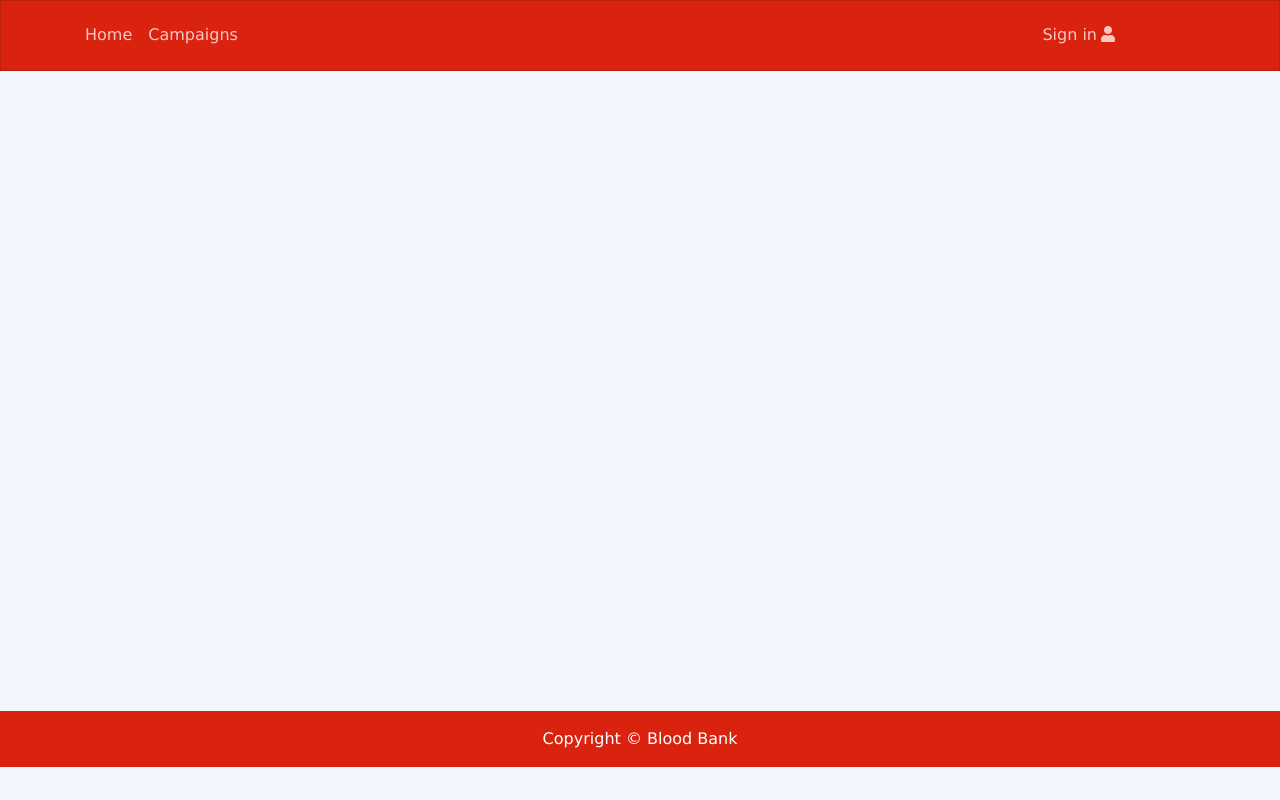
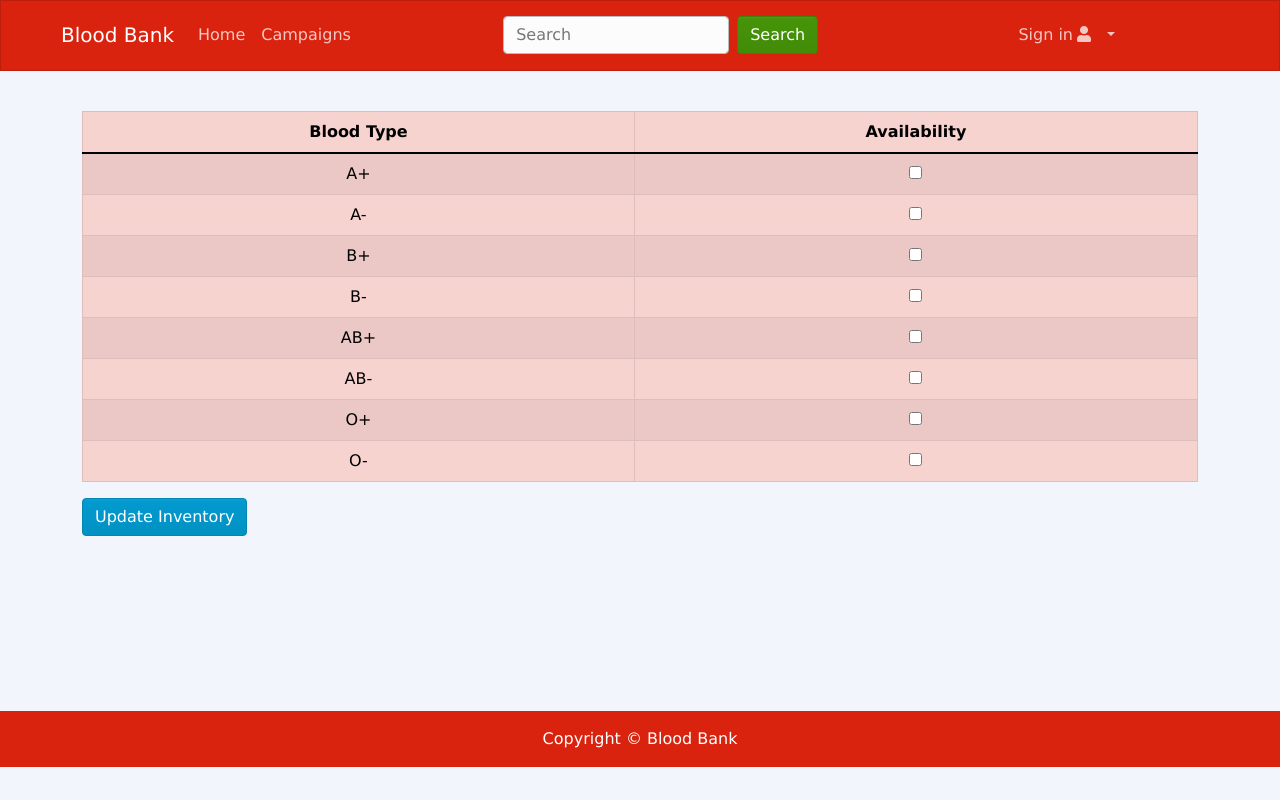
Before and after one commit to springyboiii/Blood-Banks, a React (Create React App) app in the folder frontend/: page /updateInventory/1 in a window 1280 px wide. Built offline with nearby package versions, Linux system fonts and the light colour scheme; no server answers.

Commit message:
updateinventoryscreen done

```diff
--- a/frontend/src/LAYOUT/PublicLayout.js
+++ b/frontend/src/LAYOUT/PublicLayout.js
@@ -29,7 +29,7 @@ const PublicLayout = ({bloodbanks,campaigns,username}) => {
             <Route path="/" element={<HomeScreen bloodbanks={bloodbanks}/>}/>
             <Route path="/bloodbank/:id" element={<BloodBankScreen/>} />
             {/* <Route path="/editProfile" element={<EditProfileScreen username={username1} />} /> */}
-            <Route path="/updateInventory" element={<UpdateInventoryScreen/>} />
+            <Route path="/updateInventory/:bank_ID" element={<UpdateInventoryScreen/>} />
             <Route path="/viewCamp/*" element={<ViewCampScreen campaigns={campaigns}/>} />
             <Route path="/viewDonours" element={<ViewDonoursScreen/>} />
             <Route path="/donour/edit/:id" element={<DonourEditScreen/>} />
--- a/frontend/src/components/Header.js
+++ b/frontend/src/components/Header.js
@@ -8,16 +8,12 @@ import {
   Button,
   FormControl,
 } from "react-bootstrap";
-import { useState } from "react";
-const Header = ({username,isLoggedIn}) => {
-  const [username1, setUsername] = useState(username)
-  const [IsLoggedIn, setIsLoggedIn] = useState(isLoggedIn)
+
+const Header = () => {
   return (
-
     <Navbar className="px-5" bg="primary" expand="lg" variant="dark">
       <Container fluid>
-
-        <Navbar.Brand href="/"></Navbar.Brand>
+        <Navbar.Brand href="/">Blood Bank</Navbar.Brand>
         <Navbar.Toggle aria-controls="navbarScroll" />
         <Navbar.Collapse id="navbarScroll">
           <Nav
@@ -29,7 +25,7 @@ const Header = ({username,isLoggedIn}) => {
             <Nav.Link href="/viewCamp">Campaigns</Nav.Link>
           </Nav>
 
-          {/* <Form className="d-flex me-auto">
+          <Form className="d-flex me-auto">
             <FormControl
               type="search"
               placeholder="Search"
@@ -37,20 +33,19 @@ const Header = ({username,isLoggedIn}) => {
               aria-label="Search"
             />
             <Button variant="btn btn-success">Search</Button>
-          </Form> */}
+          </Form>
 
           <Nav className="me-5 px-5">
-            <Nav.Link href={IsLoggedIn ? (""):("/signIn")}>
-              {IsLoggedIn ? (username):("Sign in")}
-              <i className="fas fa-user ms-1"></i>{" "}
+            <Nav.Link href="/signIn">
+              {" "}
+              Sign in<i className="fas fa-user ms-1"></i>{" "}
             </Nav.Link>
 
-{IsLoggedIn &&<div>
             <NavDropdown title="" id="basic-nav-dropdown" className="mx-0">
-              <NavDropdown.Item href="">
+              <NavDropdown.Item href="/editProfile">
                 Edit Profile
               </NavDropdown.Item>
-              <NavDropdown.Item href="/updateInventory">
+              <NavDropdown.Item href="/updateInventory/:bank_ID">
                 Update Inventory
               </NavDropdown.Item>
               <NavDropdown.Item href="/addCamp">Add Camp</NavDropdown.Item>
@@ -59,8 +54,7 @@ const Header = ({username,isLoggedIn}) => {
               </NavDropdown.Item>
               <NavDropdown.Divider />
               <NavDropdown.Item href="#action5">Logout</NavDropdown.Item>
-            </NavDropdown></div>
-}
+            </NavDropdown>
           </Nav>
           <Nav></Nav>
         </Navbar.Collapse>
--- a/frontend/src/screens/UpdateInventoryScreen.js
+++ b/frontend/src/screens/UpdateInventoryScreen.js
@@ -1,88 +1,186 @@
-import React from "react";
-import { Card, Col, Row, Form, Table, Container } from "react-bootstrap";
+import React, { useState, useEffect } from "react";
+import { useParams } from "react-router-dom";
+import { Form, Table, Button } from "react-bootstrap";
+import Axios from "axios";
 
 const UpdateInventoryScreen = () => {
+  const params = useParams();
+  const [a_pos, setAp] = useState(0);
+  const [a_neg, setAn] = useState(0);
+  const [b_pos, setBp] = useState(0);
+  const [b_neg, setBn] = useState(0);
+  const [ab_pos, setABp] = useState(0);
+  const [ab_neg, setABn] = useState(0);
+  const [o_pos, setOp] = useState(0);
+  const [o_neg, setOn] = useState(0);
+  const [bank_ID, setBank_ID] = useState(params.bank_ID);
+
+  useEffect(() => {
+    getInventory();
+  }, []);
+
+  const getInventory = async () => {
+    let result = await fetch(`http://localhost:9000/getInventory/${bank_ID}`);
+    result = await result.json();
+    setAp(result[0].a_pos);
+    setAn(result[0].a_neg);
+    setBp(result[0].b_pos);
+    setBn(result[0].b_neg);
+    setABp(result[0].ab_pos);
+    setABn(result[0].ab_neg);
+    setOp(result[0].o_pos);
+    setOn(result[0].o_neg);
+  };
+
+  const submitHandler = (e) => {
+    e.preventDefault();
+  };
+
+  const submit = (bank_ID) => {
+    Axios.post(`http://localhost:9000/updateInventory/${bank_ID}`, {
+      a_pos: a_pos,
+      a_neg: a_neg,
+      b_pos: b_pos,
+      b_neg: b_neg,
+      ab_pos: ab_pos,
+      ab_neg: ab_neg,
+      o_pos: o_pos,
+      o_neg: o_neg,
+      bank_ID: bank_ID,
+    }).catch((error) => {
+      console.log(error.response.data);
+    });
+    window.location.href = "/dashboard";
+  };
+
   return (
-    <>
-      <Table striped bordered hover variant="primary" className="mt-4" >
+    <div onSubmit={submitHandler}>
+      <Table striped bordered hover variant="primary" className="mt-4">
         <thead>
           <tr className="text-center">
-            <th >Blood Type</th>
+            <th>Blood Type</th>
             <th>Availability</th>
           </tr>
         </thead>
         <tbody>
           <tr className="text-center">
             <td>A+</td>
-            <td >
-            <div style={{textAlign:"center"}}>
-            <Form.Check
-                type="checkbox"
-                id="defaultcheckbox"
-                label=""
-                checked
-              />
-                </div>
-
+            <td>
+              <div style={{ textAlign: "center" }}>
+                <input
+                  type="checkbox"
+                  name="A+"
+                  id="defaultcheckbox"
+                  checked={a_pos ? 1 : 0}
+                  //value={a_pos}
+                  onChange={(e) => setAp(e.target.checked ? 1 : 0)}
+                />
+              </div>
             </td>
           </tr>
           <tr className="text-center">
             <td>A-</td>
             <td>
-              {" "}
-              <Form.Check type="checkbox" id="defaultcheckbox" label="" />
+              <div style={{ textAlign: "center" }}>
+                <input
+                  type="checkbox"
+                  name="A-"
+                  id="defaultcheckbox"
+                  checked={a_neg ? 1 : 0}
+                  //value={a_neg}
+                  onChange={(e) => setAn(e.target.checked ? 1 : 0)}
+                />
+              </div>
             </td>
           </tr>
           <tr className="text-center">
             <td>B+</td>
             <td>
-              {" "}
-              <Form.Check type="checkbox" id="defaultcheckbox" label="" />
+              <input
+                type="checkbox"
+                name="B+"
+                id="defaultcheckbox"
+                checked={b_pos ? 1 : 0}
+                // value={b_pos}
+                onChange={(e) => setBp(e.target.checked ? 1 : 0)}
+              />
             </td>
           </tr>
           <tr className="text-center">
             <td>B-</td>
             <td>
-              {" "}
-              <Form.Check
+              <input
                 type="checkbox"
+                name="B-"
                 id="defaultcheckbox"
-                label=""
-                checked
+                checked={b_neg ? 1 : 0}
+                // value={b_neg}
+                onChange={(e) => setBn(e.target.checked ? 1 : 0)}
               />
             </td>
           </tr>
           <tr className="text-center">
             <td>AB+</td>
             <td>
-              {" "}
-              <Form.Check type="checkbox" id="defaultcheckbox" label="" />
+              <input
+                type="checkbox"
+                name="AB+"
+                id="defaultcheckbox"
+                checked={ab_pos ? 1 : 0}
+                // value={ab_pos}
+                onChange={(e) => setABp(e.target.checked ? 1 : 0)}
+              />
             </td>
           </tr>
           <tr className="text-center">
             <td>AB-</td>
             <td>
-              {" "}
-              <Form.Check type="checkbox" id="defaultcheckbox" label="" />
+              <input
+                type="checkbox"
+                name="AB-"
+                id="defaultcheckbox"
+                checked={ab_neg ? true : false}
+                //value={ab_neg}
+                onChange={(e) => setABn(e.target.checked ? 1 : 0)}
+              />
             </td>
           </tr>
           <tr className="text-center">
             <td>O+</td>
             <td>
-              {" "}
-              <Form.Check type="checkbox" id="defaultcheckbox" label="" />
+              <input
+                type="checkbox"
+                name="O+"
+                id="defaultcheckbox"
+                checked={o_pos ? 1 : 0}
+                // value={o_pos}
+                onChange={(e) => setOp(e.target.checked ? 1 : 0)}
+              />
             </td>
           </tr>
           <tr className="text-center">
             <td>O-</td>
             <td>
-              {" "}
-              <Form.Check type="checkbox" id="defaultcheckbox" label="" />
+              <input
+                type="checkbox"
+                name="O-"
+                id="defaultcheckbox"
+                checked={o_neg ? 1 : 0}
+                // value={o_neg}
+                onChange={(e) => setOn(e.target.checked ? 1 : 0)}
+              />
             </td>
           </tr>
         </tbody>
       </Table>
-    </>
+      <Button
+        variant="info"
+        className="justify-content-center"
+        onClick={() => submit(bank_ID)}
+      >
+        Update Inventory
+      </Button>
+    </div>
   );
 };
 
```
Also changed, not shown: 2 other files (tests, documents, lock files or other folders).
